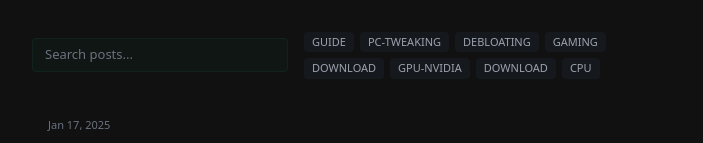
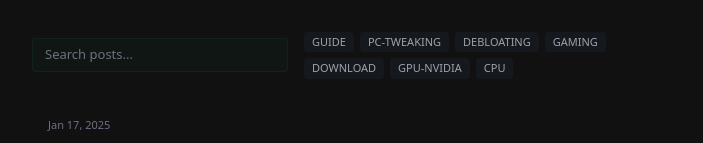
Before and after one commit to SJXHUD/SJXDev, a Next.js app: page / in a window 1280 px wide. Shown: the part 180-323 px from the top of the page, without its empty margins (288-991 px from the left). Built offline with nearby package versions, Linux system fonts and the light colour scheme.

Commit message:
Update index.js

```diff
--- a/pages/index.js
+++ b/pages/index.js
@@ -8,7 +8,7 @@ export default function Home() {
   const [searchTerm, setSearchTerm] = useState('')
   const [selectedTags, setSelectedTags] = useState([])
 
-  const allTags = ['GUIDE', 'PC-TWEAKING', 'DEBLOATING', 'GAMING', 'DOWNLOAD', 'GPU-NVIDIA', 'DOWNLOAD', 'CPU']
+  const allTags = ['GUIDE', 'PC-TWEAKING', 'DEBLOATING', 'GAMING', 'DOWNLOAD', 'GPU-NVIDIA', 'CPU']
 
   const posts = [
     {
```
